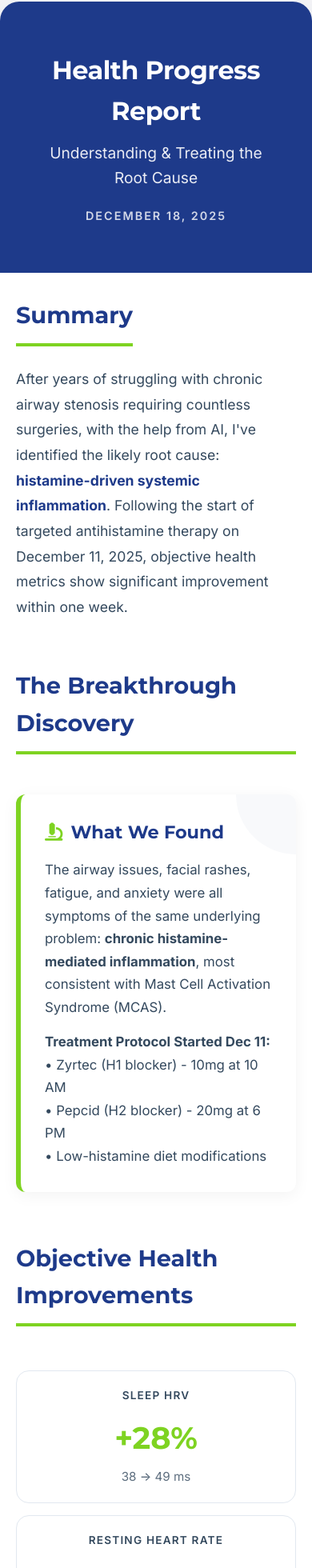
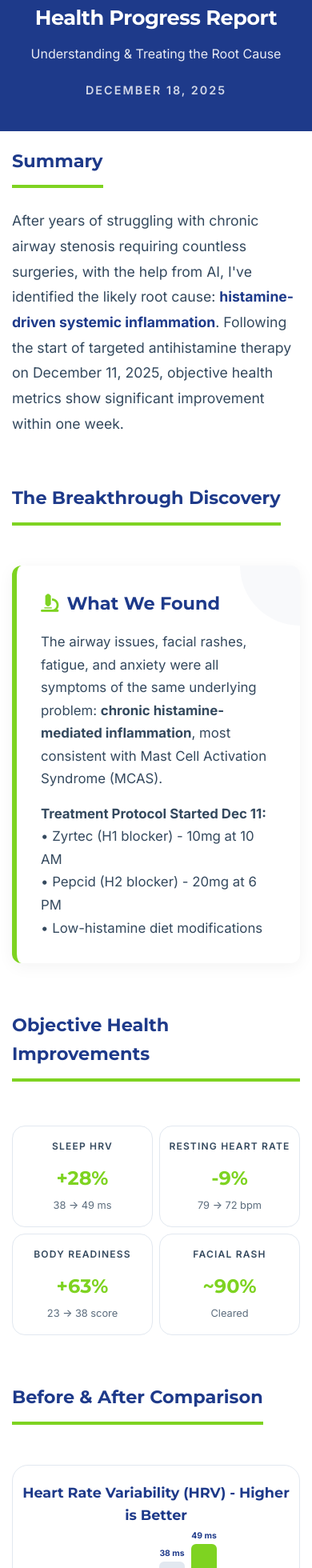
Before and after one commit to Bloorize/Health-Report-Status, a Next.js app: page /Health-Report-Status/report1 in a window 390 px wide. Shown: the part 38-1998 px from the top of the page at 80% size. Built offline with nearby package versions, Linux system fonts and the light colour scheme.

Commit message:
Improve mobile responsiveness for bar charts and overall layout

```diff
--- a/styles/HealthReport.module.css
+++ b/styles/HealthReport.module.css
@@ -721,6 +721,10 @@
         font-size: 2em;
     }
 
+    .header {
+        padding: 40px 20px;
+    }
+
     .content {
         padding: 30px 20px;
     }
@@ -737,28 +741,72 @@
     }
 
     .chartContainer {
-        padding: 25px 15px;
+        padding: 20px 10px;
+        overflow-x: auto;
+    }
+
+    .chartTitle {
+        font-size: 1.1em;
+        margin-bottom: 20px;
+    }
+
+    /* Bar chart responsive - stack vertically on mobile */
+    .barChart {
+        flex-direction: column;
+        height: auto;
+        gap: 40px;
+        align-items: stretch;
     }
 
     .barGroup {
-        margin: 0 4px;
+        flex-direction: row;
+        margin: 0;
+        align-items: center;
+        gap: 15px;
     }
 
     .bars {
-        gap: 6px;
+        flex-direction: row;
+        gap: 8px;
+        height: 120px;
+        flex: 1;
+        justify-content: center;
     }
 
     .bar {
-        width: 32px;
+        width: 40px;
+        min-width: 40px;
     }
 
     .barValue {
-        font-size: 0.8em;
-        top: -22px;
+        font-size: 0.7em;
+        top: -20px;
+        white-space: nowrap;
     }
 
     .barLabel {
-        font-size: 0.75em;
+        font-size: 0.8em;
+        min-width: 80px;
+        text-align: left;
+        margin-top: 0;
+        order: -1;
+    }
+
+    /* Legend responsive */
+    .legend {
+        flex-wrap: wrap;
+        gap: 15px 20px;
+        justify-content: center;
+        margin-top: 25px;
+    }
+
+    .legendItem {
+        font-size: 0.8em;
+    }
+
+    .legendColor {
+        width: 12px;
+        height: 12px;
     }
 
     .tabs {
@@ -768,8 +816,8 @@
     }
 
     .tab {
-        padding: 12px 20px;
-        font-size: 0.9em;
+        padding: 12px 16px;
+        font-size: 0.85em;
     }
 
     .dashboardGrid {
@@ -796,6 +844,109 @@
     .weekSummaryBox {
         padding: 20px;
     }
+
+    .statGrid {
+        grid-template-columns: repeat(2, 1fr);
+        gap: 10px;
+    }
+
+    .statCard {
+        padding: 15px 8px;
+    }
+
+    .statValue {
+        font-size: 1.8em;
+    }
+
+    .statLabel {
+        font-size: 0.75em;
+    }
+
+    .statChange {
+        font-size: 0.8em;
+    }
+
+    .bottomLineSection {
+        padding: 30px 15px;
+    }
+
+    .bottomLineSection h2 {
+        font-size: 1.6em;
+    }
+
+    .bottomLineText {
+        font-size: 1em;
+    }
+
+    .optimismText {
+        font-size: 1.1em;
+    }
+
+    .projectionTimeline {
+        grid-template-columns: 1fr;
+    }
+
+    .footer {
+        padding: 30px 20px;
+        font-size: 0.85em;
+    }
+}
+
+/* Extra small screens */
+@media (max-width: 480px) {
+    .container {
+        margin: 0;
+        border-radius: 0;
+    }
+
+    .header h1 {
+        font-size: 1.6em;
+    }
+
+    .subtitle {
+        font-size: 1em;
+    }
+
+    .content {
+        padding: 20px 15px;
+    }
+
+    .sectionTitle {
+        font-size: 1.4em;
+    }
+
+    .bars {
+        height: 100px;
+    }
+
+    .bar {
+        width: 32px;
+        min-width: 32px;
+    }
+
+    .barValue {
+        font-size: 0.65em;
+        top: -18px;
+    }
+
+    .barLabel {
+        font-size: 0.7em;
+        min-width: 65px;
+    }
+
+    .statGrid {
+        grid-template-columns: 1fr 1fr;
+        gap: 8px;
+    }
+
+    .statValue {
+        font-size: 1.5em;
+    }
+
+    .tab {
+        padding: 10px 12px;
+        font-size: 0.8em;
+    }
 }
 
 @media print {
```
